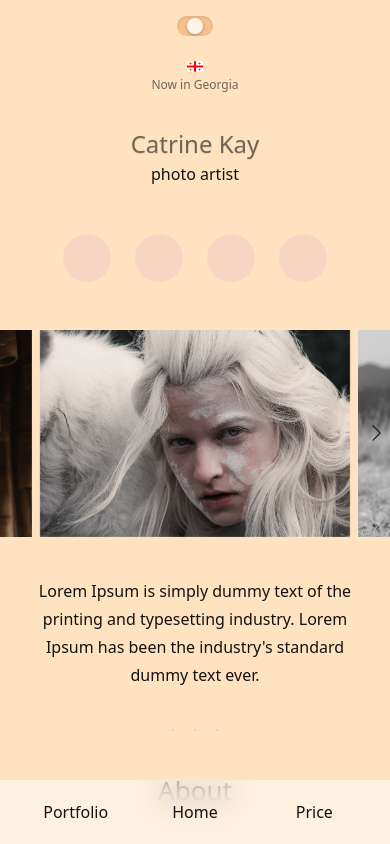
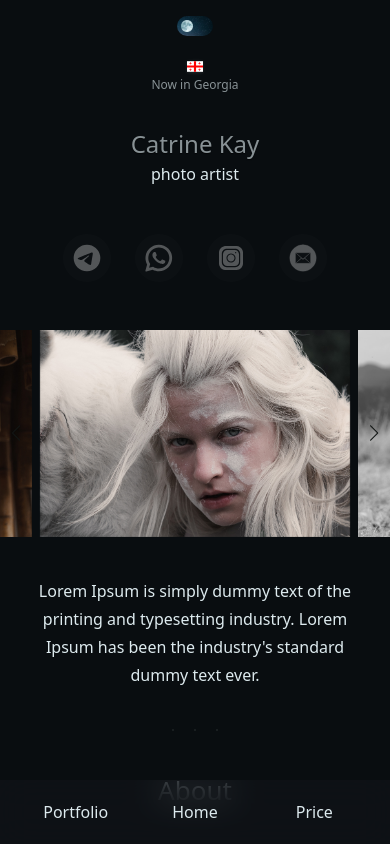
Before and after one commit to YurySosnov/ckay, a website: page index.html in a window 390 px wide. Both pictures are taken after a click on the element 195 px from the left and 26 px from the top of the page. Shown: the top 844 px of the page. Drawn offline with Linux system fonts and the light colour scheme.

Commit message:
Switcher, new colors

```diff
--- a/index.html
+++ b/index.html
@@ -9,13 +9,17 @@
     <link rel="stylesheet" href="/styles/tailwind-output.css" >
     <script src="js/lib/jquery-3.6.0.min.js"></script>
 </head>
-<body class="theme-dark">
-<div class="theme-switcher-container w-full flex justify-center items-center pt-4 pb-2 lg:hidden">
+<body class="theme-light md:pt-16">
+<div class="theme-switcher-container
+            w-full flex justify-center items-center pt-4 pb-2
+            md:hidden">
     <div class="theme-switcher">
         <div class="checker"></div>
     </div>
 </div>
-<div class="header flex justify-center items-center">
+<div class="geo-header
+            flex justify-center items-center
+            md:hidden">
     <div class="geo w-full py-4 flex justify-center">
         <div class="geo-content flex flex-col justify-center items-center">
             <div class="flag ge w-4 h-3 mb-1 bg-center bg-no-repeat bg-contain"></div>
@@ -29,7 +33,9 @@
     <div class="title-description font-regular
                 lg:text-18">photo artist</div>
 </div>
-<div class="contacts py-8 flex gap-6 justify-center items-center lg:hidden">
+<div class="contacts
+            py-8 flex gap-6 justify-center items-center
+            md:hidden">
     <a class="contact-link" target="_blank" href="https://t.me/communi_cate">
         <span class="contact-icon icon-telegram"></span>
     </a>
@@ -144,17 +150,22 @@
         </div>
     </div>
 </div>
-<div class="nav mobile-nav fixed w-full h-16 left-0 bottom-0 px-4 flex justify-around items-center backdrop-blur-lg
-                lg:hidden">
+<div class="nav
+            mobile-nav fixed w-full h-16 left-0 bottom-0 px-4 flex justify-around items-center backdrop-blur-lg
+            md:hidden">
     <a class="nav-item" href="/portfolio">Portfolio</a>
     <a class="nav-item" href="/">Home</a>
     <a class="nav-item" href="/price">Price</a>
 </div>
-<div class="nav desktop-nav fixed w-full h-16 left-0 top-0 px-8 justify-between items-center backdrop-blur-lg hidden
-                lg:flex">
+<div class="nav
+            desktop-nav fixed w-full h-16 left-0 top-0 px-4 justify-between items-center backdrop-blur-lg hidden
+            md:flex
+            lg:px-8">
     <div class="w-2/5">
         <div class="nav-items flex justify-start items-center">
-            <div class="theme-switcher mr-4">
+            <div class="theme-switcher
+                        mr-2 flex-shrink-0
+                        lg:mr-4">
                 <div class="checker"></div>
             </div>
             <a class="nav-item" href="/">Home</a>
@@ -173,7 +184,8 @@
     </div>
 
     <div class="w-2/5">
-        <div class="contacts py-8 flex gap-6 justify-end items-center">
+        <div class="contacts py-8 flex gap-2 justify-end items-center
+                    lg:gap-6">
             <a class="contact-link" target="_blank" href="https://t.me/communi_cate">
                 <span class="contact-icon icon-telegram"></span>
             </a>
--- a/js/script.js
+++ b/js/script.js
@@ -54,6 +54,6 @@ $(function(){
         }
     });
     $('.theme-switcher').on('click', function(){
-        $body.rotateClass('theme-dark','theme-color','theme-light');
+        $body.rotateClass('theme-dark','theme-light');
     });
 });
--- a/src/scss/icons.scss
+++ b/src/scss/icons.scss
@@ -1,5 +1,6 @@
 .contact-link {
-  @apply flex items-center justify-center w-12 h-12 rounded-full;
+  @apply flex items-center justify-center w-12 h-12 rounded-full cursor-pointer;
+  @apply md:rounded-none;
 }
 
 .contact-icon {
@@ -8,10 +9,8 @@
 
 .theme-dark {
   .contact-link {
+    @apply opacity-30 hover:opacity-100;
     background-color: rgba(255,255,255,.05);
-  }
-  .contact-icon {
-    @apply opacity-30;
   }
   .icon {
     &-telegram {
@@ -34,6 +33,7 @@
 
 .theme-color {
   .contact-link {
+    @apply hover:opacity-50;
     background-color: rgba(156,100,213,.1);
   }
   .icon {
@@ -57,10 +57,8 @@
 
 .theme-light {
   .contact-link {
+    @apply opacity-50 hover:opacity-100;
     background-color: rgba(0,0,0,.05);
-  }
-  .contact-icon {
-    @apply opacity-50;
   }
   .icon {
     &-telegram {
--- a/src/scss/nav.scss
+++ b/src/scss/nav.scss
@@ -10,7 +10,8 @@
 
 .desktop-nav {
   .nav-item {
-    @apply relative block px-4 h-full flex justify-center items-center hover:underline;
+    @apply relative block px-2 h-full flex justify-center items-center hover:underline;
+    @apply lg:px-4;
   }
   .contact-link {
     @apply border-r-0 bg-transparent;
@@ -19,7 +20,7 @@
 
 .theme-dark {
   .nav {
-    background-color: rgba(0,0,0,.65);
+    @apply bg-nav-dark;
   }
 }
 
@@ -31,6 +32,6 @@
 
 .theme-light {
   .nav {
-    background-color: rgba(255,255,255,.65);
+    @apply bg-nav-light;
   }
 }
--- a/src/scss/page.scss
+++ b/src/scss/page.scss
@@ -31,6 +31,18 @@ body {
 .flag {
   &.ge {
     background-image: url('../../img/flags/flag-ge.svg');
+  }
+}
+
+.theme-dark {
+  .flag {
+    box-shadow: 0 1px 3px rgba(255,255,255,.1);
+  }
+}
+
+.theme-light {
+  .flag {
+    box-shadow: 0 1px 3px rgba(0,0,0,.1);
   }
 }
 
@@ -73,8 +85,7 @@ h3 {
 
 .theme-dark {
   .separator .dot {
-    @apply opacity-10;
-    background-color: #fff;
+    @apply opacity-10 bg-element-dark;
   }
 }
 
@@ -87,7 +98,6 @@ h3 {
 
 .theme-light {
   .separator .dot {
-    @apply opacity-15;
-    background-color: #000;
+    @apply opacity-15 bg-element-light;
   }
 }
--- a/src/scss/swiper.scss
+++ b/src/scss/swiper.scss
@@ -1,9 +1,9 @@
 .ckay-swiper {
   .swiper-button-next,
   .swiper-button-prev {
-    @apply text-light h-full top-0 mt-0;
+    @apply text-light h-full top-0 mt-0 w-8 md:w-12 lg:w-16;
     &:after {
-      @apply text-16;
+      @apply text-16 md:text-20 lg:text-36;
     }
   }
   .swiper-button-prev {
--- a/src/scss/theme-switcher.scss
+++ b/src/scss/theme-switcher.scss
@@ -1,11 +1,11 @@
 .theme-switcher {
-  @apply relative flex rounded-full transition-all-03s;
+  @apply relative flex rounded-full transition-all-03s cursor-pointer bg-center bg-cover;
   width: 36px;
   height: 20px;
   box-shadow: inset 0 1px 3px rgb(0 0 0 / 10%);
   .checker {
-    @apply absolute rounded-full transition-all-03s;
-    box-shadow: 0 1px 3px rgb(0 0 0 / 30%);
+    @apply absolute rounded-full transition-all-03s bg-center bg-cover bg-no-repeat;
+    //box-shadow: 0 1px 3px rgb(0 0 0 / 30%);
     top: 2px;
     width: 16px;
     height: 16px;
@@ -16,8 +16,10 @@
 .theme-dark {
   .theme-switcher {
     background-color: rgba(255,255,255,.3);
+    background-image: url('../../img/switcher-dark.png');
     .checker {
-      background-color: rgba(255,255,255,.6);
+      //background-color: rgba(255,255,255,.6);
+      background-image: url('../../img/switcher-moon.png');
       left: 2px;
     }
   }
@@ -36,8 +38,10 @@
 .theme-light {
   .theme-switcher {
     background-color: rgba(0,0,0,.3);
+    background-image: url('../../img/switcher-light.png');
     .checker {
-      background-color: rgba(0,0,0,.6);
+      //background-color: rgba(0,0,0,.6);
+      background-image: url('../../img/switcher-sun.png');
       left: 18px;
     }
   }
--- a/tailwind.config.js
+++ b/tailwind.config.js
@@ -54,13 +54,21 @@ module.exports = {
         '65': '4.0625rem',
       },
       textColor: {
-        dark: {'DEFAULT': '#DCD7CD'},
-        light: {'DEFAULT': '#13120F'}
+        // dark: {'DEFAULT': '#DCD7CD'},
+        dark: {'DEFAULT': '#ddeaee'},
+        // light: {'DEFAULT': '#13120F'}
+        light: {'DEFAULT': '#121615'}
       },
       backgroundColor: {
-        dark: {'DEFAULT': '#151515'},
-        color: {'DEFAULT': '#ffe3c1'},
+        // dark: {'DEFAULT': '#151515'},
+        dark: {'DEFAULT': '#090d10'},
+        color: {'DEFAULT': '#f0e4ce'},
         light: {'DEFAULT': '#F6F6F6'},
+        'element-dark': {'DEFAULT': '#ddeaee'},
+        'element-light': {'DEFAULT': '#121615'},
+        // 'nav-dark': {'DEFAULT': 'rgba(0,0,0,.65)'},
+        'nav-dark': {'DEFAULT': 'rgba(17,20,26,.65)'},
+        'nav-light': {'DEFAULT': 'rgba(255,255,255,.85)'},
       },
       borderColor: {},
       spacing: {
```
Also changed, not shown: img/switcher-dark.png (added), img/switcher-light.png (added), img/switcher-moon.png (added), img/switcher-sun.png (added), styles/tailwind-output.css.
